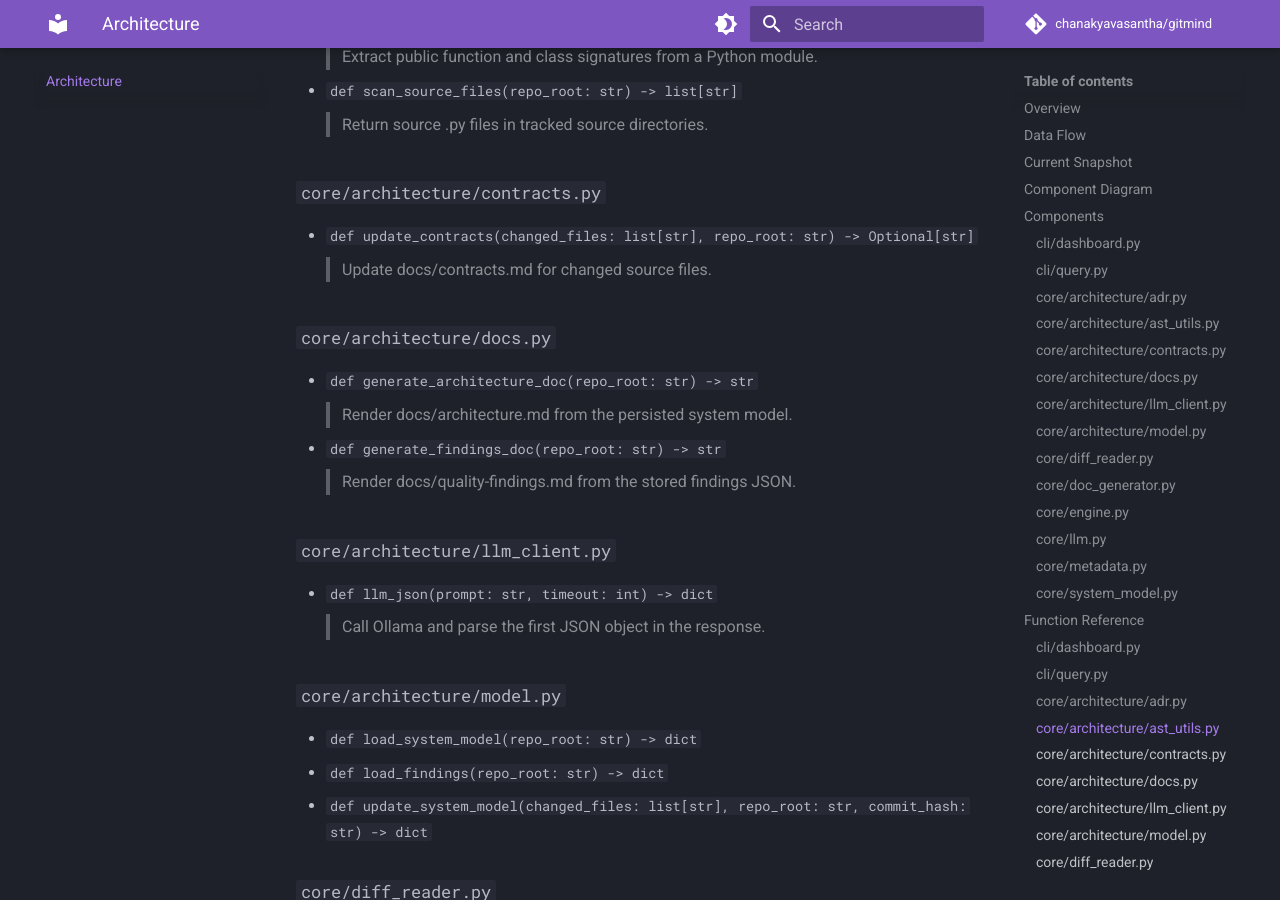
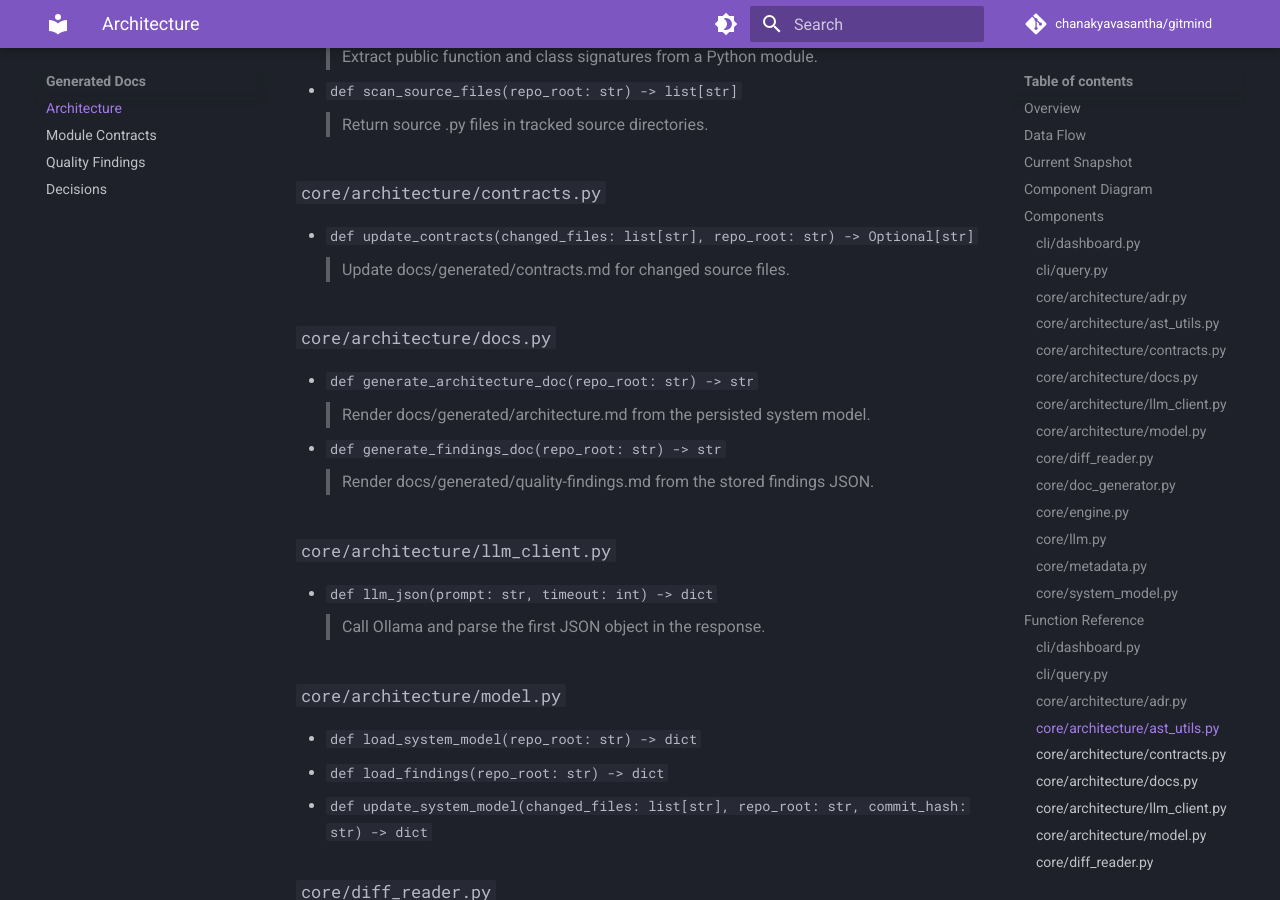
Before and after one commit to chanakyavasantha/gitmind, an MkDocs documentation site: the page built from docs/generated/architecture.md, in a window 1280 px wide and 900 px high, scrolled down 6467 px. Built offline with MkDocs 1.6.1 and Material for MkDocs 9.7.7, drawn with Linux system fonts in a browser that asks for light colours; comment, search, counter and statistics services are not loaded; some of the changed text lies outside the part shown.

Commit message:
Organize generated docs and update README

```diff
--- a/docs/architecture.md
+++ b/docs/generated/architecture.md
@@ -245,14 +245,14 @@ _Extracted directly from the current architecture model._
 ### `core/architecture/contracts.py`
 
 - `def update_contracts(changed_files: list[str], repo_root: str) -> Optional[str]`
-  > Update docs/contracts.md for changed source files.
+  > Update docs/generated/contracts.md for changed source files.
 
 ### `core/architecture/docs.py`
 
 - `def generate_architecture_doc(repo_root: str) -> str`
-  > Render docs/architecture.md from the persisted system model.
+  > Render docs/generated/architecture.md from the persisted system model.
 - `def generate_findings_doc(repo_root: str) -> str`
-  > Render docs/quality-findings.md from the stored findings JSON.
+  > Render docs/generated/quality-findings.md from the stored findings JSON.
 
 ### `core/architecture/llm_client.py`
 
--- a/mkdocs.yml
+++ b/mkdocs.yml
@@ -34,10 +34,11 @@ nav:
   - How It Works: how-it-works.md
   - CLI Reference: cli-reference.md
   - Build Log: build-log.md
-  - Architecture: architecture.md
-  - Module Contracts: contracts.md
-  - Quality Findings: quality-findings.md
-  - Decisions: decisions/
+  - Generated Docs:
+      - Architecture: generated/architecture.md
+      - Module Contracts: generated/contracts.md
+      - Quality Findings: generated/quality-findings.md
+      - Decisions: generated/decisions/
   - Roadmap: roadmap.md
 
 markdown_extensions:
```
Also changed, not shown: other parts of docs/generated/architecture.md (+4 -4 lines), README.md (+20 -3 lines), docs/generated/quality-findings.md (renamed from docs/quality-findings.md, +2 -2 lines), metadata.json (+48 -0 lines), docs/generated/contracts.md (renamed from docs/contracts.md), docs/generated/decisions/001-add-incremental-architecture-docs-pipeline.md (renamed from docs/decisions/001-add-incremental-architecture-docs-pipeline.md), 8 other files.
